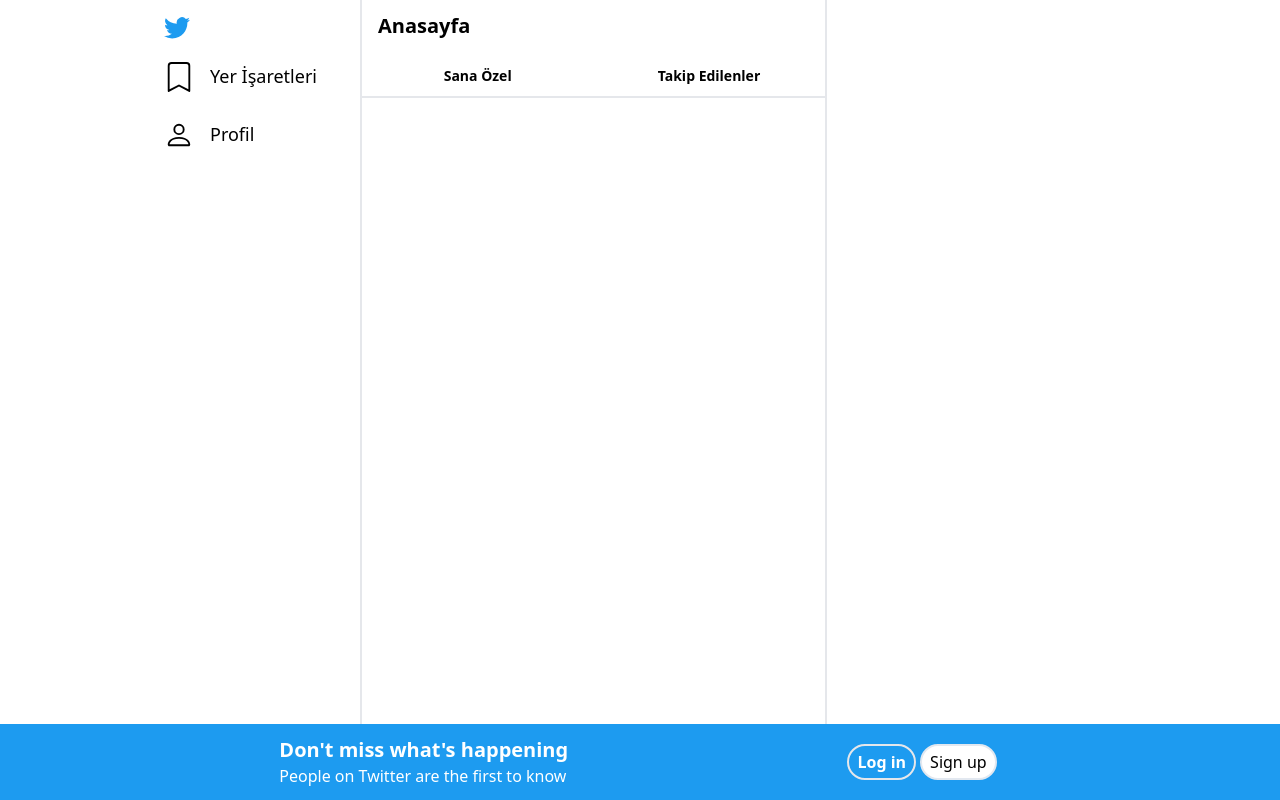
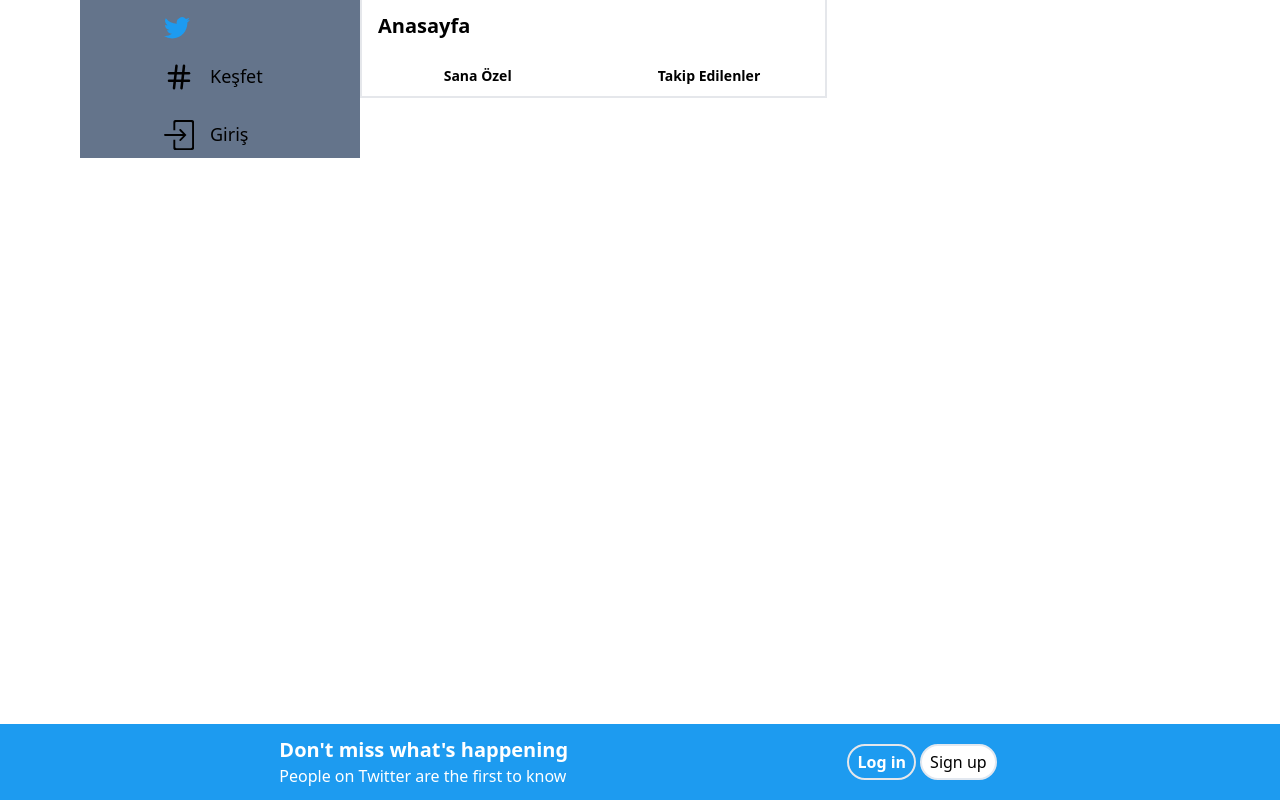
Before and after one commit to mithatsarikaya/twitterCloneNextjs, a Next.js app: page / in a window 1280 px wide. Built offline with nearby package versions, Linux system fonts and the light colour scheme; no server answers; the database is empty.

Commit message:
sidebar position fixed problem solved

```diff
--- a/src/app/(auth)/components/TwitterIconToHome.jsx
+++ b/src/app/(auth)/components/TwitterIconToHome.jsx
@@ -3,7 +3,7 @@ import Link from "next/link";
 
 export default function TwitterIconToHome() {
   return (
-    <Link href="/">
+    <Link className="hover:bg-slate-300 rounded-full p-3" href="/">
       <BsTwitter className="pl-1" color="#1D9BF0" size={35} />
     </Link>
   );
--- a/src/app/components/Sidebar.jsx
+++ b/src/app/components/Sidebar.jsx
@@ -7,16 +7,18 @@ import { RiFileListLine } from "react-icons/ri";
 import { BsBookmark } from "react-icons/bs";
 import { BsPerson } from "react-icons/bs";
 import { LuLogOut } from "react-icons/lu";
+import { SlLogin } from "react-icons/sl";
+import TwitterIconToHome from "../(auth)/components/TwitterIconToHome";
 import Link from "next/link";
 import { signOut, useSession } from "next-auth/react";
 
 export default function Sidebar() {
   const session = useSession();
   return (
-    <div className="bg-white w-3/12 pt-3">
+    <div className="bg-slate-500 w-3/12 pt-3 sticky top-0 ">
       {session.status === "authenticated" ? (
         <div className="pl-20">
-          <Link href="#">
+          <Link href="/">
             <BsTwitter className="pl-1" color="#1D9BF0" size={30} />
           </Link>
           <a className="flex pl-1 py-2 gap-4 rounded-full cursor-pointer text-lg mt-3 font-normal hover:bg-slate-200 ">
@@ -57,17 +59,22 @@ export default function Sidebar() {
         </div>
       ) : (
         <div className="pl-20">
-          <Link href="#">
+          <Link href="/">
             <BsTwitter className="pl-1" color="#1D9BF0" size={30} />
           </Link>
           <a className="flex pl-1 py-2 gap-4 rounded-full cursor-pointer text-lg mt-3 font-normal hover:bg-slate-200 ">
-            <BsBookmark color="black" size={30} />
-            Yer İşaretleri
+            <LuHash color="black" size={30} />
+            Keşfet
           </a>
-          <a className="flex pl-1 py-2 gap-4 rounded-full cursor-pointer text-lg mt-3 font-normal hover:bg-slate-200 ">
-            <BsPerson color="black" size={30} />
-            Profil
-          </a>
+          {/* <a className="flex pl-1 py-2 gap-4 rounded-full cursor-pointer text-lg mt-3 font-normal hover:bg-slate-200 "> */}
+          <Link
+            className="flex pl-1 py-2 gap-4 rounded-full cursor-pointer text-lg mt-3 font-normal hover:bg-slate-200 "
+            href="/login"
+          >
+            <SlLogin color="black" size={30} />
+            Giriş
+          </Link>
+          {/* </a> */}
         </div>
       )}
     </div>
--- a/src/app/components/Tweet.jsx
+++ b/src/app/components/Tweet.jsx
@@ -1,6 +1,7 @@
 import { AiOutlineHeart } from "react-icons/ai";
 import { AiTwotoneHeart } from "react-icons/ai";
 import { FiTrash } from "react-icons/fi";
+
 import axios from "axios";
 import { useSession } from "next-auth/react";
 export default function Tweet({
--- a/src/app/components/WriteTweet.jsx
+++ b/src/app/components/WriteTweet.jsx
@@ -2,9 +2,11 @@
 import { useState } from "react";
 import { useSession } from "next-auth/react";
 import axios from "axios";
+import { BiLoaderCircle } from "react-icons/bi";
 
 export default function WriteTweet({ setNewTweet }) {
   const [tweet, setTweet] = useState("");
+  const [isLoading, setIsLoading] = useState(false);
   console.log(tweet);
   let tweetCharLimit = 140;
 
@@ -19,6 +21,7 @@ export default function WriteTweet({ setNewTweet }) {
   async function handleSubmit(e) {
     e.preventDefault();
     console.log("tweet");
+    setIsLoading(true);
 
     // const res = await fetch("/api/tweets", {
     //   method: "GET",
@@ -34,7 +37,8 @@ export default function WriteTweet({ setNewTweet }) {
         creator: { creatorId: data.user.id, creatorName: data.user.name },
       })
       .then((res) => {
-        res.status == 201 && (setNewTweet((prev) => prev + 1), setTweet(""));
+        res.status == 201 &&
+          (setNewTweet((prev) => prev + 1), setTweet(""), setIsLoading(false));
       });
   }
 
@@ -63,7 +67,7 @@ export default function WriteTweet({ setNewTweet }) {
             disabled:opacity-40"
             onClick={handleSubmit}
           >
-            Tweetle
+            {isLoading ? <BiLoaderCircle color="white" /> : "Tweetle"}
           </button>
         </div>
       </div>
--- a/src/app/page.jsx
+++ b/src/app/page.jsx
@@ -20,7 +20,7 @@ export default function Home() {
   // });
 
   return (
-    <div className="flex bg-white mx-20 w-100 h-screen">
+    <div className="flex items-start bg-white mx-20 w-100 h-auto">
       {/* sidebar */}
 
       <Sidebar />
@@ -28,7 +28,7 @@ export default function Home() {
       {/* <div>{JSON.stringify(tweets)}</div> */}
 
       {/* MAIN */}
-      <div className="bg-white w-5/12 border-x-2 pt-3">
+      <div className="bg-white w-5/12 border-x-2 h-auto pt-3">
         <div className="pl-4">
           <h1 className="font-bold text-xl  cursor-pointer">Anasayfa</h1>
         </div>
```
